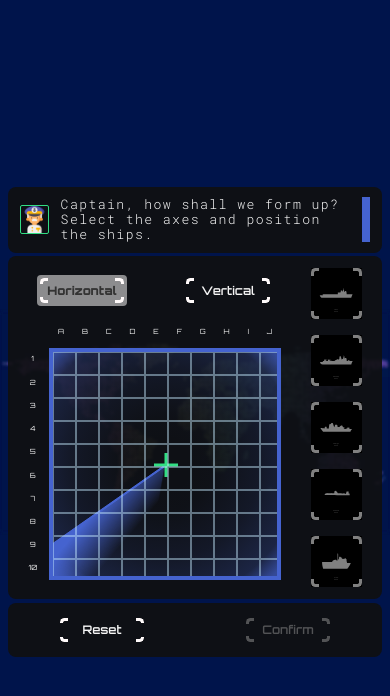
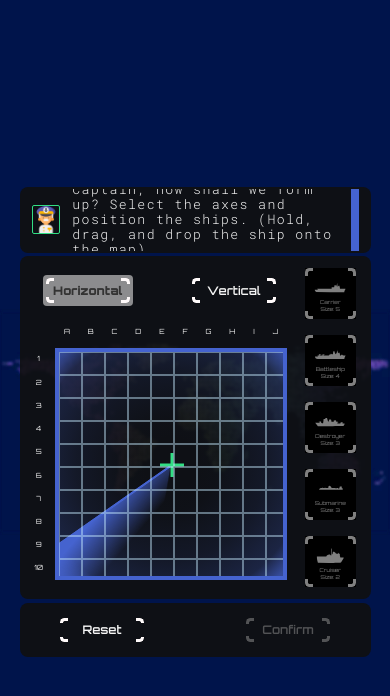
Before and after one commit to YueMoon3773/battleship_game, a website built with webpack: page src/index.html in a window 390 px wide. Both pictures are taken after a click on the button "Start game". Built offline with nearby package versions, Linux system fonts and the light colour scheme; a web font is replaced by a local one.

Commit message:
feat: - Fixed ship card sizes in responsive screen.
- Update helper text in prep screen for clearer user guidance.

```diff
--- a/src/css/style.css
+++ b/src/css/style.css
@@ -948,7 +948,9 @@ body {
 .prepTop,
 .prepMid,
 .prepBot {
-    width: 100%;
+    min-width: 50%;
+    width: 70%;
+    max-width: 86%;
     font-size: 1rem;
     padding: 1.06em;
     background-color: var(--ele_black_bg_color);
@@ -969,6 +971,7 @@ body {
     align-items: center;
     justify-content: flex-start;
     gap: 2.4em;
+    overflow-y: auto;
 }
 
 .pTopImgWrapper {
@@ -995,6 +998,7 @@ body {
 }
 
 .pTopText {
+    text-wrap: pretty;
     border-right: 0.66em solid var(--primary_color);
     animation:
         typing 2.6s steps(30, end),
@@ -1073,7 +1077,8 @@ body {
 }
 
 .shipCard {
-    min-width: 96px;
+    min-width: 60px;
+    max-width: 90px;
     aspect-ratio: 1 / 1;
     background-color: var(--black_color);
     cursor: grab;
@@ -1098,6 +1103,9 @@ body {
     align-items: center;
     justify-content: center;
     flex-direction: column;
+    user-select: none;
+    -moz-user-select: none;
+    -webkit-user-select: none;
 }
 
 .shipCardImg {
@@ -1593,6 +1601,9 @@ body {
     .prepTop,
     .prepMid,
     .prepBot {
+        min-width: 60%;
+        width: 86%;
+        max-width: 90%;
         padding: 1.046em;
     }
 
@@ -1609,6 +1620,15 @@ body {
     .gameBtn {
         font-size: var(--fs_normal_sm);
         padding: 0.46em;
+    }
+
+    .shipCard {
+        min-width: 50px;
+        max-width: 70px;
+    }
+
+    .shipCardImg {
+        max-width: 90%;
     }
 
     .cardText,
@@ -1887,9 +1907,9 @@ body {
         padding: 0.46em;
     }
 
-    .cardText,
-    .cardTextSize {
-        font-size: calc(var(--fs_normal_4sm) * 0.2);
+    .letter,
+    .number {
+        font-size: calc(var(--fs_normal_3sm) * 0.76);
     }
 
     .prepMapWrapper {
@@ -1909,16 +1929,19 @@ body {
     }
 
     .shipCard {
-        min-width: 60px;
-        /* max-width: 26px; */
+        min-width: 46px;
+        max-width: 66px;
     }
 
     .shipCardContent .shipCardImg {
-        width: 90%;
-    }
-
-    .prepMapWrapper .shipCardImg {
-        width: 80%;
+        max-width: 90%;
+    }
+
+    .cardText,
+    .cardTextSize {
+        /* font-size: calc(var(--fs_normal_4sm) * 0.2); */
+        font-size: var(--fs_normal_4sm);
+        font-weight: 400;
     }
 
     .prepMapWrapper .carrierImg {
@@ -2179,7 +2202,7 @@ body {
     .usrName,
     .iconPicCredit,
     .creditLink {
-        font-size: calc(var(--fs_normal_4sm) * 0.36);
+        font-size: calc(var(--fs_normal_4sm) * 0.66);
     }
 
     .gitIcon {
@@ -2203,7 +2226,7 @@ body {
     .prepTop,
     .prepMid,
     .prepBot {
-        max-width: 96%;
+        width: 96%;
         padding: 1em;
     }
 
@@ -2241,10 +2264,18 @@ body {
         padding: 0.46em;
     }
 
+    .shipCard {
+        min-width: 36px;
+        max-width: 60px;
+    }
+
+    .shipCardImg {
+        max-width: 90%;
+    }
+
     .cardText,
     .cardTextSize {
-        font-size: calc(var(--fs_normal_4sm) * 0.2);
-        font-size: 1px;
+        font-size: calc(var(--fs_normal_4sm) * 0.56);
         font-weight: 200;
     }
 
--- a/src/index.html
+++ b/src/index.html
@@ -131,8 +131,8 @@
                             <img src="./img/gamePlayImgs/characters/team.png" alt="" class="characterImg teamCharImg" />
                         </div>
                         <p class="pTopText teamText">
-                            Captain<span class="userName">Yue</span>, how shall we form up? Select the axes and position
-                            the ships.
+                            Captain<span class="userName"></span>, how shall we form up? Select the axes and position
+                            the ships. (Hold, drag, and drop the ship onto the map).
                         </p>
                     </div>
 
```
